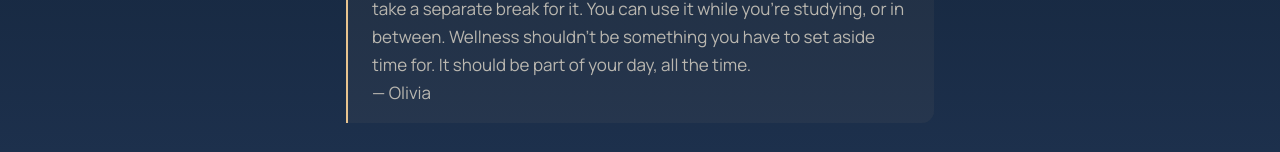
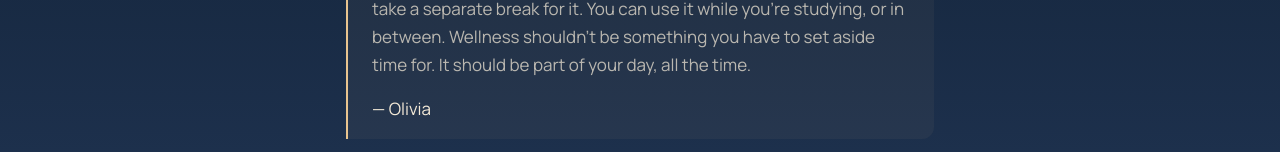
Before and after one commit to oliviainaloha11-dev/exhale, a plain HTML site: page about/index.html in a window 1280 px wide. Shown: the part 648-800 px from the top of the page. Drawn offline with Linux system fonts and the light colour scheme.

Commit message:
Add files via upload

```diff
--- a/css/pages.css
+++ b/css/pages.css
@@ -50,4 +50,4 @@
 
 /* About page: placeholder the student fills in */
 .from-maker { font-style: normal; }
-.signature { color: var(--text); margin-top: var(--space-1); }
+.soft-note .signature { color: var(--text); margin-top: var(--space-2); }
```
